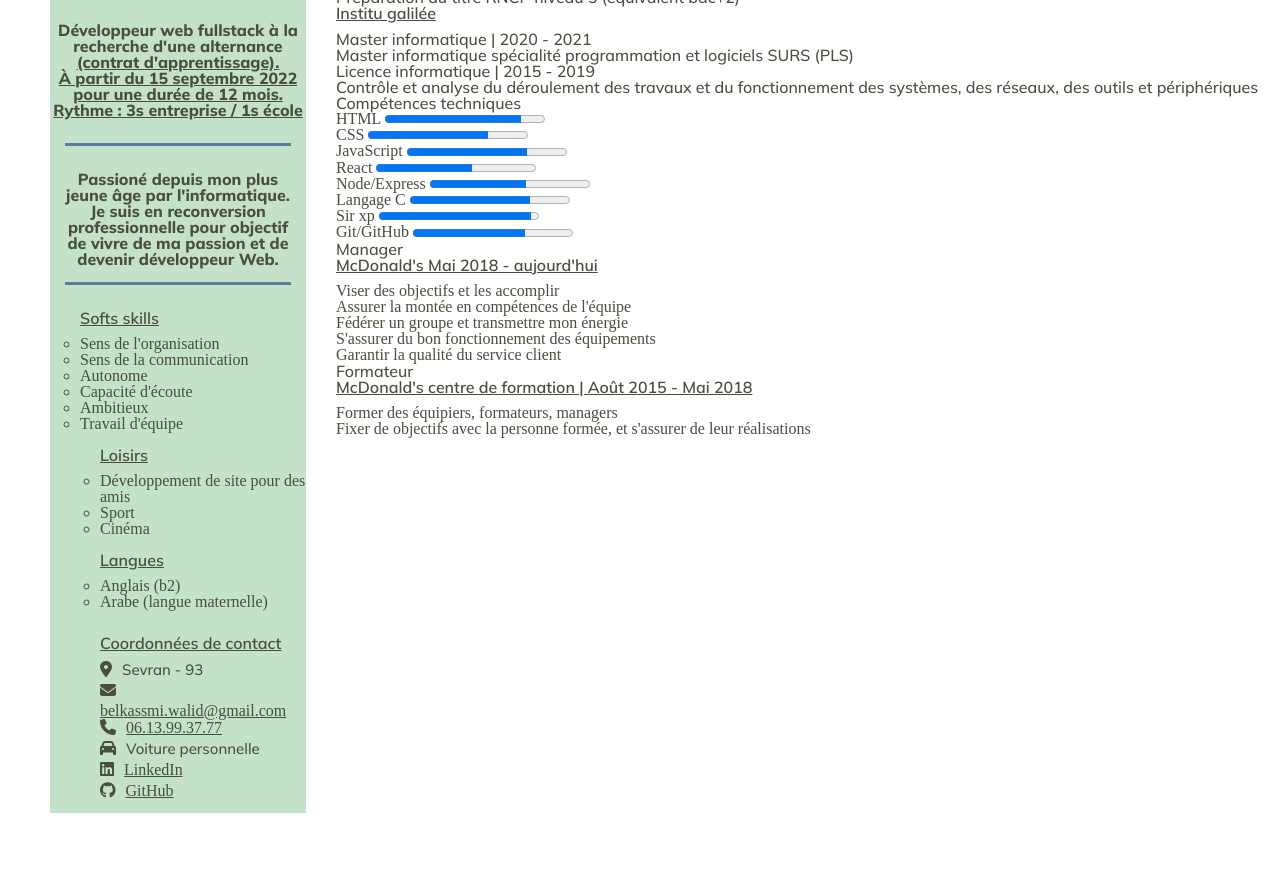
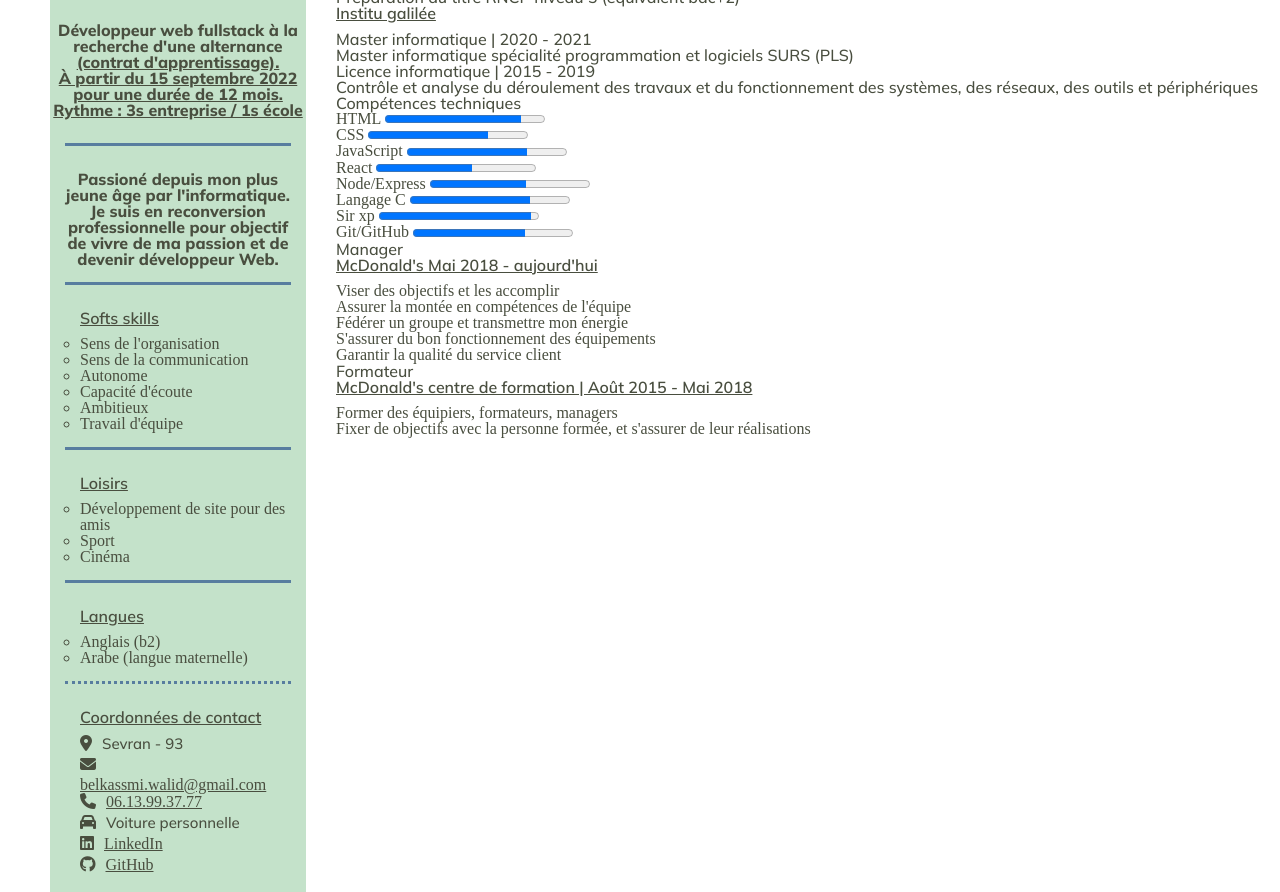
Before and after one commit to Walid-Belkassmi/CV, a plain HTML site: page index.html in a window 1280 px wide. Shown: the part 69-961 px from the top of the page. Before the commit the page ends 882 px from the top, so only its background shows below. Drawn offline with Linux system fonts and the light colour scheme.

Commit message:
aside line

```diff
--- a/style.css
+++ b/style.css
@@ -83,9 +83,9 @@ aside section.contact h3{
     padding: 0 0 10px 0;
 }
 
-aside section.contact{
-    margin: 25px 0 10px 50px;
-}
+/* aside section.contact{
+    margin: 25px 0 10px 15px;
+} */
 
 aside section.contact i{
     margin: 0 10px 5px 0;
@@ -103,10 +103,18 @@ aside section.profil p.description{
     margin: 0 15px;
 }
 
-aside section.skills{
+aside section.skills, section.loisirs, section.langues{
     border-top: 3px solid #587D9F;
     padding: 25px 0 0 15px;
     margin: 15px 15px;
 }
 
+aside section.contact{
+    border-top: 3px solid #587D9F;
+    border-style: dotted;
+    padding: 25px 0 0 15px;
+    margin: 15px 15px;
+}
+
+
 /* fin aside */
```
